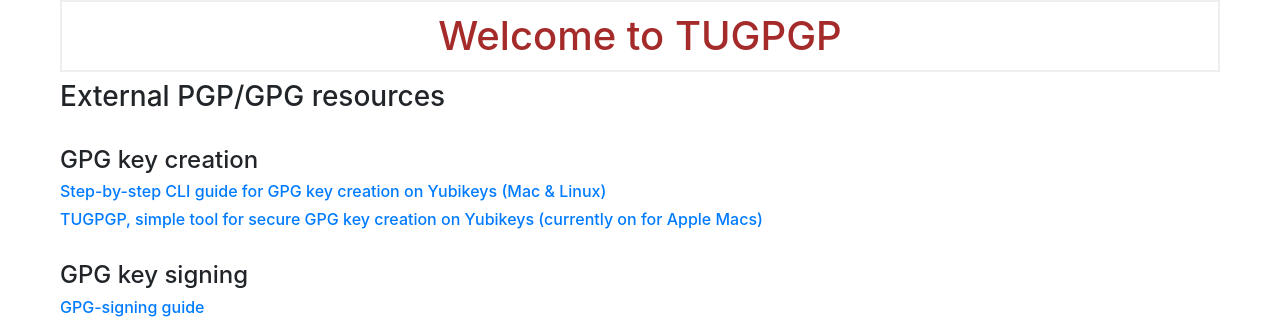
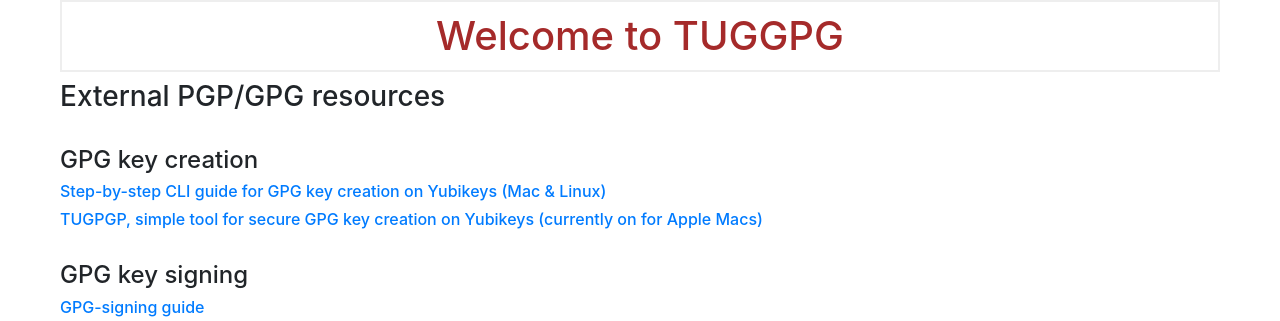
Before and after one commit to pettai/flask-tuggpg, a Flask app: page / in a window 1280 px wide. Shown: the part 56-377 px from the top of the page. Run offline with Flask 3, Linux system fonts and the light colour scheme; some libraries are stand-ins or nearby versions.

Commit message:
Update index.html
fix typo

```diff
--- a/tuggpg/templates/index.html
+++ b/tuggpg/templates/index.html
@@ -5,7 +5,7 @@
   <meta charset="utf-8">
   <meta name="viewport" content="width=device-width, initial-scale=1, shrink-to-fit=no">
 
-  <h1> {% block title %} Welcome to TUGPGP {% endblock %} </h1>
+  <h1> {% block title %} Welcome to TUGGPG {% endblock %} </h1>
   <link rel="stylesheet" href="{{ url_for('static', filename= 'css/style.css') }}">
   <link rel="icon" type="image/x-icon" href="{{ url_for('static', filename= 'images/favicon.ico') }}">
 
```
